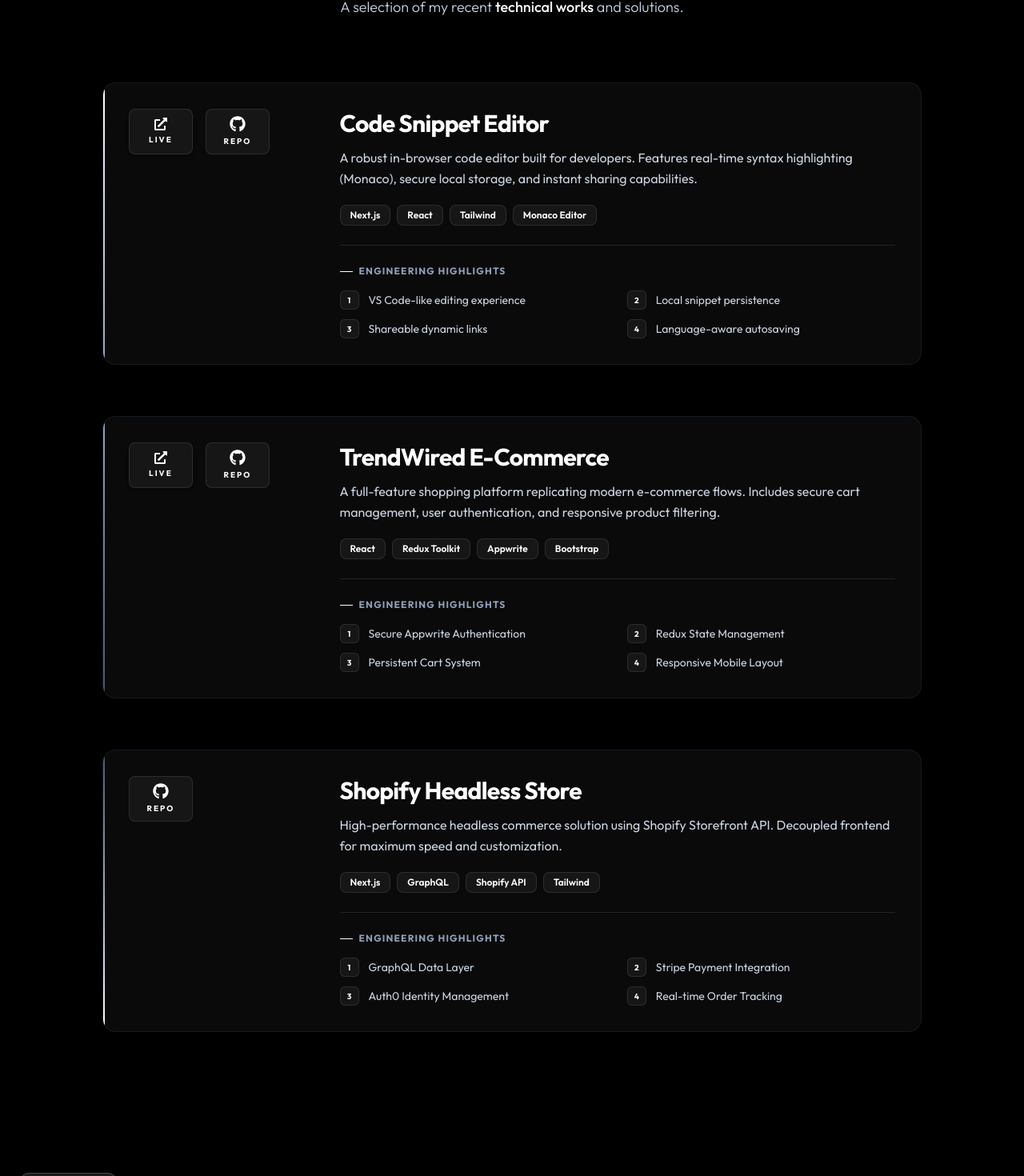
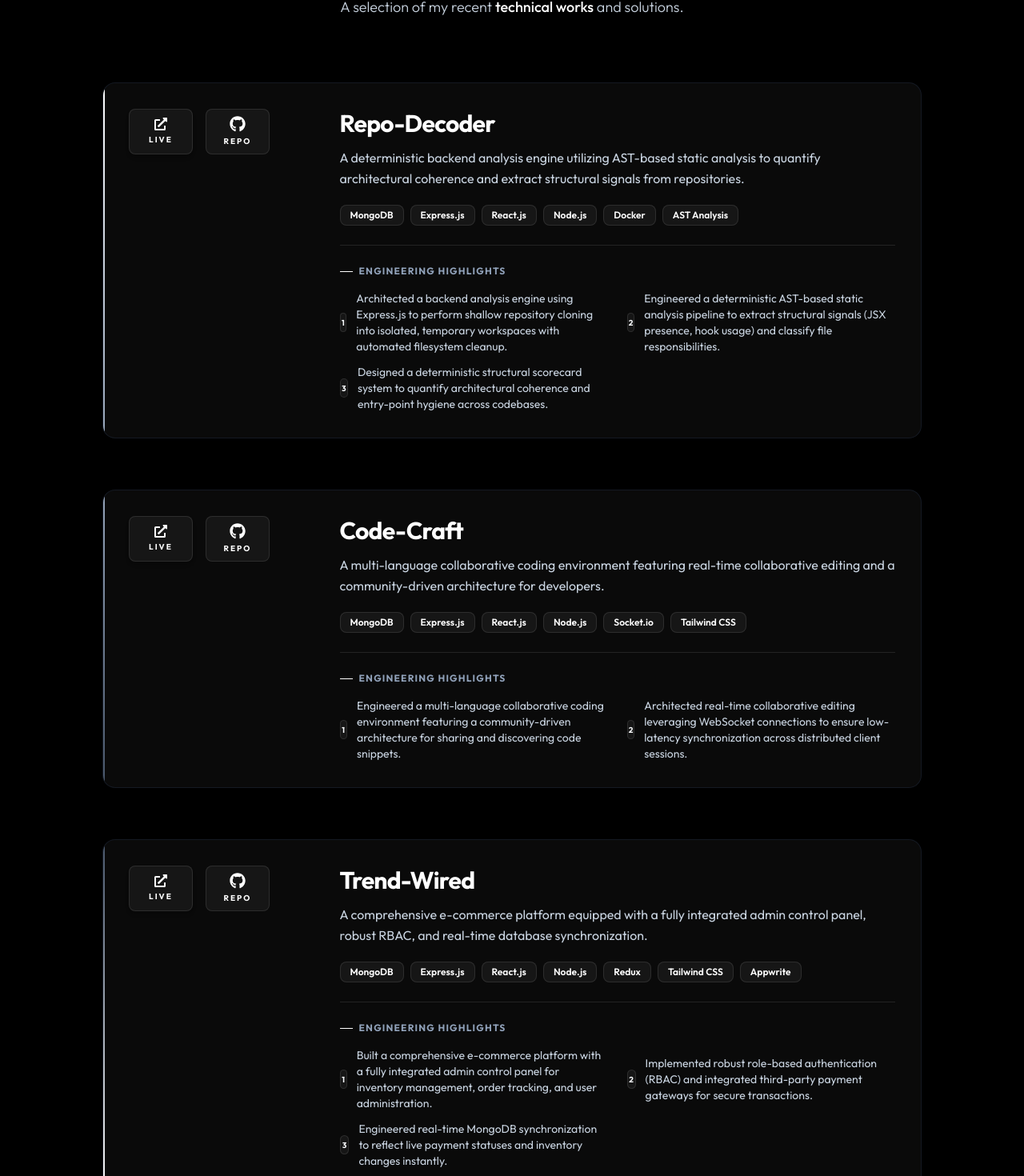
Before and after one commit to shishirdubey24/My-Portfolio, a React (Vite) app: page / in a window 1280 px wide. Shown: the part 1117-2587 px from the top of the page at 80% size. Built offline with nearby package versions, Linux system fonts and the light colour scheme.

Commit message:
Updated the projects

```diff
--- a/src/components/Projects.jsx
+++ b/src/components/Projects.jsx
@@ -23,50 +23,46 @@
     };
   }, []);
 
-  const projects = [
+ const projects = [
     {
-      title: "Code Snippet Editor",
-      description: "A robust in-browser code editor built for developers. Features real-time syntax highlighting (Monaco), secure local storage, and instant sharing capabilities.",
-      tech: ['Next.js', 'React', 'Tailwind', 'Monaco Editor'],
+      title: "Repo-Decoder",
+      description: "A deterministic backend analysis engine utilizing AST-based static analysis to quantify architectural coherence and extract structural signals from repositories.",
+      tech: ['MongoDB', 'Express.js', 'React.js', 'Node.js', 'Docker', 'AST Analysis'],
+      live: "https://repo-decoder.netlify.app/",
+      code: "https://github.com/shishirdubey24/Git-Analyzer",
+      icon: <HiServer className="text-3xl" />,
+      color: "from-brand-primary to-brand-secondary",
+      features: [
+        'Architected a backend analysis engine using Express.js to perform shallow repository cloning into isolated, temporary workspaces with automated filesystem cleanup.',
+        'Engineered a deterministic AST-based static analysis pipeline to extract structural signals (JSX presence, hook usage) and classify file responsibilities.',
+        'Designed a deterministic structural scorecard system to quantify architectural coherence and entry-point hygiene across codebases.'
+      ]
+    },
+    {
+      title: "Code-Craft",
+      description: "A multi-language collaborative coding environment featuring real-time collaborative editing and a community-driven architecture for developers.",
+      tech: ['MongoDB', 'Express.js', 'React.js', 'Node.js', 'Socket.io', 'Tailwind CSS'],
       live: "https://editor-snippet.vercel.app/",
       code: "https://github.com/shishirdubey24/Code-Editor.git",
       icon: <HiCode className="text-3xl" />,
-      color: "from-brand-primary to-brand-secondary",
+      color: "from-brand-secondary to-brand-tertiary",
       features: [
-        'VS Code-like editing experience',
-        'Local snippet persistence',
-        'Shareable dynamic links',
-        'Language-aware autosaving'
+        'Engineered a multi-language collaborative coding environment featuring a community-driven architecture for sharing and discovering code snippets.',
+        'Architected real-time collaborative editing leveraging WebSocket connections to ensure low-latency synchronization across distributed client sessions.'
       ]
     },
     {
-      title: "TrendWired E-Commerce",
-      description: "A full-feature shopping platform replicating modern e-commerce flows. Includes secure cart management, user authentication, and responsive product filtering.",
-      tech: ['React', 'Redux Toolkit', 'Appwrite', 'Bootstrap'],
+      title: "Trend-Wired",
+      description: "A comprehensive e-commerce platform equipped with a fully integrated admin control panel, robust RBAC, and real-time database synchronization.",
+      tech: ['MongoDB', 'Express.js', 'React.js', 'Node.js', 'Redux', 'Tailwind CSS', 'Appwrite'],
       live: "https://trendwired.netlify.app/",
       code: "https://github.com/shishirdubey24/E-commerce-project.git",
       icon: <HiShoppingBag className="text-3xl" />,
-      color: "from-brand-secondary to-brand-tertiary",
-      features: [
-        'Secure Appwrite Authentication',
-        'Redux State Management',
-        'Persistent Cart System',
-        'Responsive Mobile Layout'
-      ]
-    },
-    {
-      title: "Shopify Headless Store",
-      description: "High-performance headless commerce solution using Shopify Storefront API. Decoupled frontend for maximum speed and customization.",
-      tech: ['Next.js', 'GraphQL', 'Shopify API', 'Tailwind'],
-      live: null,
-      code: "https://github.com/shishirdubey24/Shopify-Clone.git",
-      icon: <HiServer className="text-3xl" />,
       color: "from-brand-tertiary to-brand-primary",
       features: [
-        'GraphQL Data Layer',
-        'Stripe Payment Integration',
-        'Auth0 Identity Management',
-        'Real-time Order Tracking'
+        'Built a comprehensive e-commerce platform with a fully integrated admin control panel for inventory management, order tracking, and user administration.',
+        'Implemented robust role-based authentication (RBAC) and integrated third-party payment gateways for secure transactions.',
+        'Engineered real-time MongoDB synchronization to reflect live payment statuses and inventory changes instantly.'
       ]
     }
   ];
```
